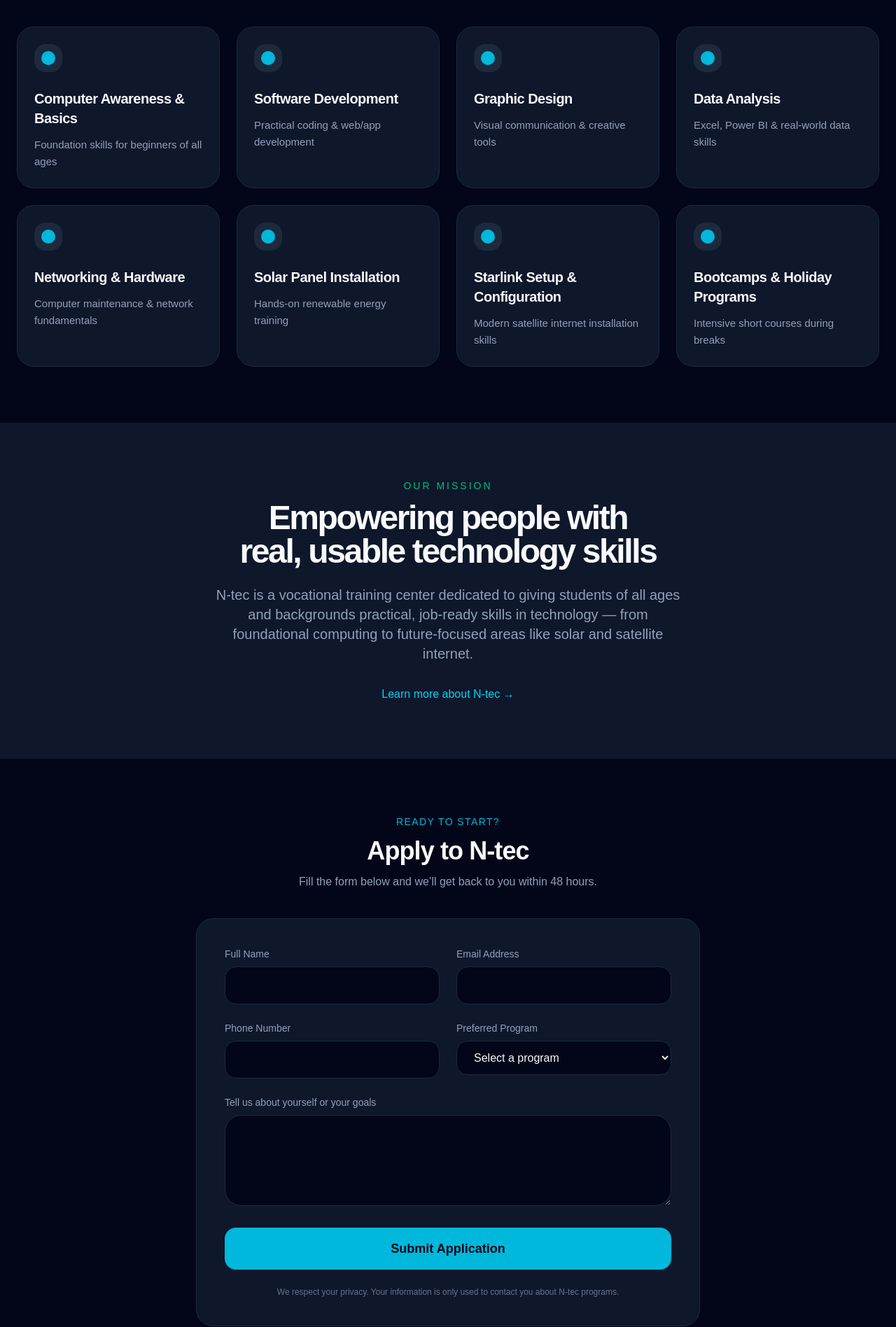
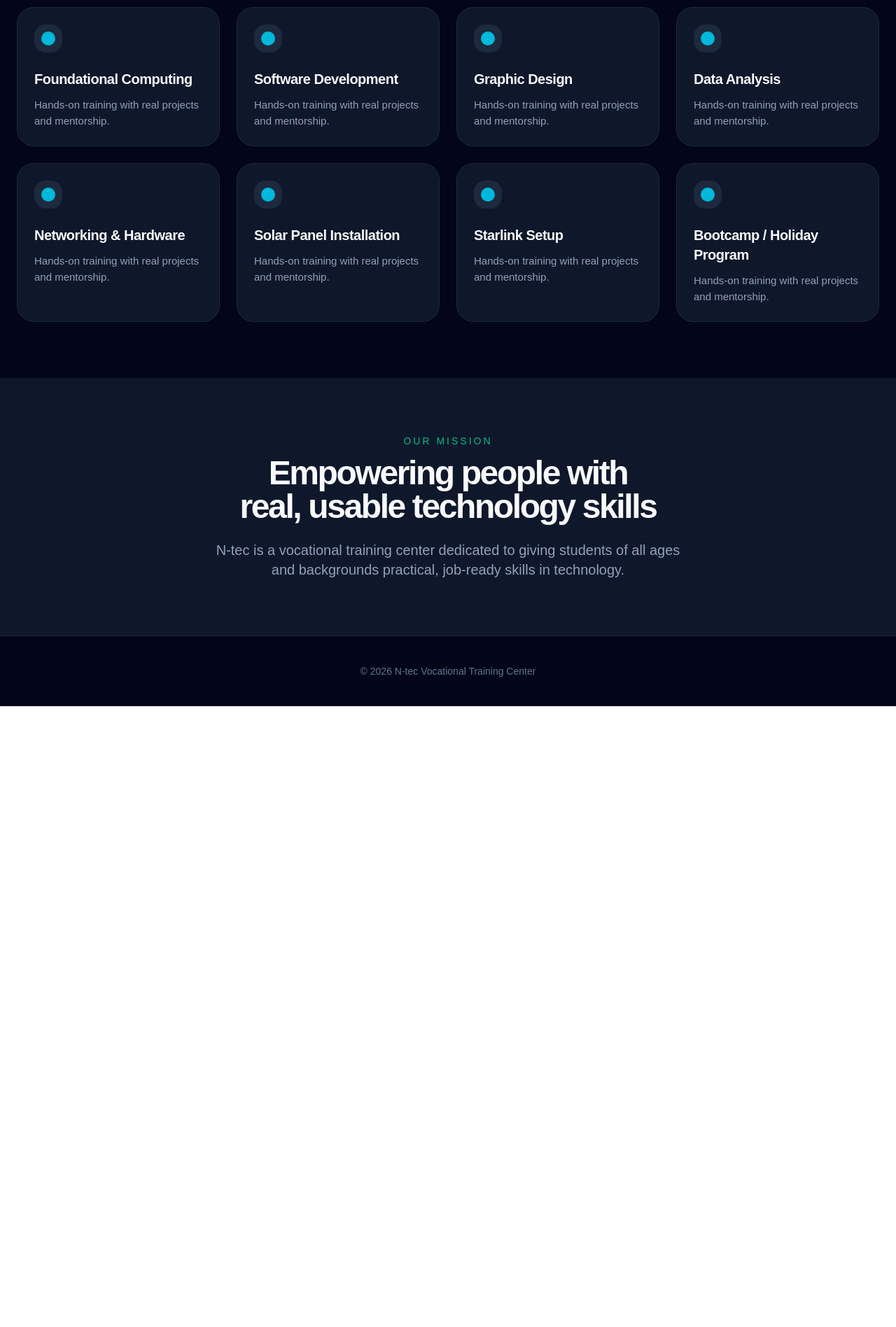
Before and after one commit to Cindylabelle/n-tec-website, a Next.js app: page / in a window 1280 px wide. Shown: the part 731-2627 px from the top of the page at 70% size. After the commit the page ends 1740 px from the top, so only its background shows below. Built offline with nearby package versions, Linux system fonts and the light colour scheme.

Commit message:
feat: new interactive modal application form

```diff
--- a/app/page.tsx
+++ b/app/page.tsx
@@ -2,30 +2,88 @@
 
 import React, { useState } from 'react';
 
+interface FormData {
+  program: string;
+  course: string;
+  level: string;
+  startDate: string;
+  duration: string;
+  fullName: string;
+  phone: string;
+  email: string;
+  message: string;
+}
+
 export default function NtecHome() {
-  const [formData, setFormData] = useState({
-    name: '',
+  const [isModalOpen, setIsModalOpen] = useState(false);
+  const [formData, setFormData] = useState<FormData>({
+    program: '',
+    course: '',
+    level: '',
+    startDate: '',
+    duration: '',
+    fullName: '',
+    phone: '',
     email: '',
-    phone: '',
-    program: '',
     message: '',
   });
+  const [errors, setErrors] = useState<Partial<FormData>>({});
   const [isSubmitting, setIsSubmitting] = useState(false);
   const [submitted, setSubmitted] = useState(false);
+
+  const openModal = () => {
+    setIsModalOpen(true);
+    setSubmitted(false);
+    setErrors({});
+  };
+
+  const closeModal = () => {
+    setIsModalOpen(false);
+    // Reset form when closing
+    setFormData({
+      program: '', course: '', level: '', startDate: '', duration: '',
+      fullName: '', phone: '', email: '', message: '',
+    });
+    setErrors({});
+  };
 
   const handleInputChange = (e: React.ChangeEvent<HTMLInputElement | HTMLSelectElement | HTMLTextAreaElement>) => {
     const { name, value } = e.target;
     setFormData(prev => ({ ...prev, [name]: value }));
+
+    // Clear error when user starts typing
+    if (errors[name as keyof FormData]) {
+      setErrors(prev => ({ ...prev, [name]: undefined }));
+    }
+  };
+
+  const validateForm = (): boolean => {
+    const newErrors: Partial<FormData> = {};
+
+    if (!formData.program) newErrors.program = 'Program is required';
+    if (!formData.course) newErrors.course = 'Course is required';
+    if (!formData.level) newErrors.level = 'Level is required';
+    if (!formData.startDate) newErrors.startDate = 'Start date is required';
+    if (!formData.duration) newErrors.duration = 'Duration is required';
+    if (!formData.fullName) newErrors.fullName = 'Full name is required';
+    if (!formData.phone) newErrors.phone = 'Phone number is required';
+    if (!formData.email) newErrors.email = 'Email address is required';
+    if (!formData.message) newErrors.message = 'Message is required';
+
+    setErrors(newErrors);
+    return Object.keys(newErrors).length === 0;
   };
 
   const handleSubmit = async (e: React.FormEvent) => {
     e.preventDefault();
+
+    if (!validateForm()) return;
+
     setIsSubmitting(true);
 
-    // TODO: Replace with your actual Formspree endpoint
-    // Example: https://formspree.io/f/YOUR_FORM_ID
     try {
-      const response = await fetch('https://formspree.io/f/xnjylapr', {
+      // Replace with your actual Formspree endpoint
+      const response = await fetch('https://formspree.io/f/mykalglg', {
         method: 'POST',
         headers: { 'Content-Type': 'application/json' },
         body: JSON.stringify(formData),
@@ -33,26 +91,45 @@
 
       if (response.ok) {
         setSubmitted(true);
-        setFormData({ name: '', email: '', phone: '', program: '', message: '' });
+        setTimeout(() => {
+          closeModal();
+        }, 2000);
       }
     } catch (error) {
-      console.error('Form submission error:', error);
-      alert('Something went wrong. Please try again or email us directly.');
+      alert('Something went wrong. Please try again.');
     } finally {
       setIsSubmitting(false);
     }
   };
 
-  const programs = [
-    { title: "Computer Awareness & Basics", desc: "Foundation skills for beginners of all ages" },
-    { title: "Software Development", desc: "Practical coding & web/app development" },
-    { title: "Graphic Design", desc: "Visual communication & creative tools" },
-    { title: "Data Analysis", desc: "Excel, Power BI & real-world data skills" },
-    { title: "Networking & Hardware", desc: "Computer maintenance & network fundamentals" },
-    { title: "Solar Panel Installation", desc: "Hands-on renewable energy training" },
-    { title: "Starlink Setup & Configuration", desc: "Modern satellite internet installation skills" },
-    { title: "Bootcamps & Holiday Programs", desc: "Intensive short courses during breaks" },
+  // Program & Course options (you can edit these)
+  const programOptions = [
+    'Foundational Computing',
+    'Software Development',
+    'Graphic Design',
+    'Data Analysis',
+    'Networking & Hardware',
+    'Solar Panel Installation',
+    'Starlink Setup',
+    'Bootcamp / Holiday Program',
   ];
+
+  const courseOptions = [
+    'Computer Basics & Digital Literacy',
+    'Web Development (Frontend)',
+    'Web Development (Fullstack)',
+    'Mobile App Development',
+    'Graphic Design & Branding',
+    'UI/UX Design',
+    'Data Analysis with Excel & Power BI',
+    'Networking Fundamentals',
+    'Computer Hardware & Maintenance',
+    'Solar Panel Installation & Maintenance',
+    'Starlink Installation & Configuration',
+    'Career Readiness Bootcamp',
+  ];
+
+  const levelOptions = ['Beginner', 'Intermediate', 'Advanced', 'Does not apply'];
 
   return (
     <div className="min-h-screen bg-slate-950 text-slate-50">
@@ -69,16 +146,15 @@
           <div className="hidden md:flex items-center gap-8 text-sm">
             <a href="#programs" className="hover:text-cyan-400 transition-colors">Programs</a>
             <a href="#about" className="hover:text-cyan-400 transition-colors">About</a>
-            <a href="#apply" className="hover:text-cyan-400 transition-colors">Apply</a>
-            <a href="/contact" className="hover:text-cyan-400 transition-colors">Contact</a>
+            <a href="#contact" className="hover:text-cyan-400 transition-colors">Contact</a>
           </div>
 
-          <a
-            href="#apply"
+          <button
+            onClick={openModal}
             className="px-5 py-2.5 bg-cyan-500 hover:bg-cyan-400 text-slate-950 font-medium rounded-xl text-sm transition-all active:scale-[0.985]"
           >
             Apply Now
-          </a>
+          </button>
         </div>
       </nav>
 
@@ -94,53 +170,45 @@
 
         <p className="max-w-2xl mx-auto text-xl text-slate-400 mb-10">
           Hands-on vocational training in computing, software, design, data,
-          networking, solar energy & Starlink installation — designed for students
-          ready to work.
+          networking, solar energy & Starlink installation.
         </p>
 
         <div className="flex flex-col sm:flex-row gap-4 justify-center">
-          <a
-            href="#apply"
+          <button
+            onClick={openModal}
             className="px-8 py-4 bg-cyan-500 hover:bg-cyan-400 text-slate-950 font-semibold rounded-2xl text-lg transition-all active:scale-[0.985]"
           >
             Start Your Application
-          </a>
-          <a
-            href="#programs"
-            className="px-8 py-4 border border-slate-700 hover:bg-slate-900 rounded-2xl text-lg transition-all"
-          >
+          </button>
+          <a href="#programs" className="px-8 py-4 border border-slate-700 hover:bg-slate-900 rounded-2xl text-lg transition-all flex items-center justify-center">
             Explore Programs
           </a>
         </div>
       </section>
 
-      {/* Programs Showcase */}
+      {/* Programs Section */}
       <section id="programs" className="max-w-7xl mx-auto px-6 pb-20">
         <div className="flex justify-between items-end mb-10">
           <div>
             <div className="text-cyan-500 text-sm font-medium tracking-widest">WHAT WE OFFER</div>
             <h2 className="text-4xl font-semibold tracking-tight mt-2">Practical Programs</h2>
           </div>
-          <a href="/programs" className="hidden md:block text-sm text-cyan-400 hover:text-cyan-300">View all programs →</a>
         </div>
 
         <div className="grid md:grid-cols-2 lg:grid-cols-4 gap-6">
-          {programs.map((program, index) => (
-            <div
-              key={index}
-              className="group bg-slate-900 border border-slate-800 rounded-3xl p-6 hover:border-cyan-500/30 transition-all duration-300 hover:-translate-y-1"
-            >
+          {programOptions.slice(0, 8).map((program, index) => (
+            <div key={index} className="group bg-slate-900 border border-slate-800 rounded-3xl p-6 hover:border-cyan-500/30 transition-all hover:-translate-y-1">
               <div className="w-10 h-10 bg-slate-800 rounded-2xl mb-6 flex items-center justify-center group-hover:bg-cyan-500/10 transition-colors">
                 <div className="w-5 h-5 bg-cyan-500 rounded-full" />
               </div>
-              <h3 className="font-semibold text-xl mb-3 tracking-tight">{program.title}</h3>
-              <p className="text-slate-400 text-[15px] leading-relaxed">{program.desc}</p>
+              <h3 className="font-semibold text-xl mb-3 tracking-tight">{program}</h3>
+              <p className="text-slate-400 text-[15px]">Hands-on training with real projects and mentorship.</p>
             </div>
           ))}
         </div>
       </section>
 
-      {/* About Teaser */}
+      {/* About Section */}
       <section id="about" className="bg-slate-900 py-20">
         <div className="max-w-4xl mx-auto px-6 text-center">
           <div className="text-emerald-500 text-sm font-medium tracking-[3px] mb-3">OUR MISSION</div>
@@ -149,102 +217,204 @@
           </h2>
           <p className="text-xl text-slate-400 max-w-2xl mx-auto">
             N-tec is a vocational training center dedicated to giving students of all ages
-            and backgrounds practical, job-ready skills in technology — from foundational
-            computing to future-focused areas like solar and satellite internet.
+            and backgrounds practical, job-ready skills in technology.
           </p>
-          <a
-            href="/about"
-            className="inline-block mt-8 text-cyan-400 hover:text-cyan-300 font-medium"
-          >
-            Learn more about N-tec →
-          </a>
         </div>
-      </section>
-
-      {/* Application Form */}
-      <section id="apply" className="max-w-3xl mx-auto px-6 py-20">
-        <div className="text-center mb-10">
-          <div className="text-cyan-500 text-sm font-medium tracking-widest">READY TO START?</div>
-          <h2 className="text-4xl font-semibold tracking-tight mt-3">Apply to N-tec</h2>
-          <p className="text-slate-400 mt-3">Fill the form below and we’ll get back to you within 48 hours.</p>
-        </div>
-
-        {submitted ? (
-          <div className="bg-emerald-950 border border-emerald-900 rounded-3xl p-10 text-center">
-            <div className="text-emerald-400 text-5xl mb-4">✓</div>
-            <h3 className="text-2xl font-semibold mb-2">Application Received!</h3>
-            <p className="text-slate-400">Thank you. We’ll contact you within 48 hours.</p>
-          </div>
-        ) : (
-          <form onSubmit={handleSubmit} className="bg-slate-900 border border-slate-800 rounded-3xl p-8 md:p-10 space-y-6">
-            <div className="grid md:grid-cols-2 gap-6">
-              <div>
-                <label className="block text-sm mb-2 text-slate-400">Full Name</label>
-                <input
-                  type="text" name="name" value={formData.name} onChange={handleInputChange} required
-                  className="w-full bg-slate-950 border border-slate-800 rounded-2xl px-5 py-3.5 focus:outline-none focus:border-cyan-500"
-                />
-              </div>
-              <div>
-                <label className="block text-sm mb-2 text-slate-400">Email Address</label>
-                <input
-                  type="email" name="email" value={formData.email} onChange={handleInputChange} required
-                  className="w-full bg-slate-950 border border-slate-800 rounded-2xl px-5 py-3.5 focus:outline-none focus:border-cyan-500"
-                />
-              </div>
-            </div>
-
-            <div className="grid md:grid-cols-2 gap-6">
-              <div>
-                <label className="block text-sm mb-2 text-slate-400">Phone Number</label>
-                <input
-                  type="tel" name="phone" value={formData.phone} onChange={handleInputChange} required
-                  className="w-full bg-slate-950 border border-slate-800 rounded-2xl px-5 py-3.5 focus:outline-none focus:border-cyan-500"
-                />
-              </div>
-              <div>
-                <label className="block text-sm mb-2 text-slate-400">Preferred Program</label>
-                <select
-                  name="program" value={formData.program} onChange={handleInputChange} required
-                  className="w-full bg-slate-950 border border-slate-800 rounded-2xl px-5 py-3.5 focus:outline-none focus:border-cyan-500"
-                >
-                  <option value="">Select a program</option>
-                  {programs.map((p, i) => (
-                    <option key={i} value={p.title}>{p.title}</option>
-                  ))}
-                </select>
-              </div>
-            </div>
-
-            <div>
-              <label className="block text-sm mb-2 text-slate-400">Tell us about yourself or your goals</label>
-              <textarea
-                name="message" value={formData.message} onChange={handleInputChange} rows={4} required
-                className="w-full bg-slate-950 border border-slate-800 rounded-3xl px-5 py-4 focus:outline-none focus:border-cyan-500 resize-y"
-              />
-            </div>
-
-            <button
-              type="submit"
-              disabled={isSubmitting}
-              className="w-full py-4 bg-cyan-500 hover:bg-cyan-400 disabled:bg-slate-700 text-slate-950 font-semibold rounded-2xl text-lg transition-all active:scale-[0.985]"
-            >
-              {isSubmitting ? 'Submitting...' : 'Submit Application'}
-            </button>
-
-            <p className="text-center text-xs text-slate-500">
-              We respect your privacy. Your information is only used to contact you about N-tec programs.
-            </p>
-          </form>
-        )}
       </section>
 
       {/* Footer */}
       <footer className="border-t border-slate-800 py-10 text-center text-sm text-slate-500">
         <div className="max-w-7xl mx-auto px-6">
-          © {new Date().getFullYear()} N-tec Vocational Training Center. All rights reserved.
+          © {new Date().getFullYear()} N-tec Vocational Training Center
         </div>
       </footer>
+
+      {/* ==================== MODAL FORM ==================== */}
+      {isModalOpen && (
+        <div className="fixed inset-0 z-[100] flex items-center justify-center bg-black/70 p-4">
+          <div className="bg-white w-full max-w-2xl rounded-3xl shadow-2xl overflow-hidden">
+            {/* Modal Header */}
+            <div className="px-8 pt-8 pb-4 border-b">
+              <div className="flex justify-between items-start">
+                <div>
+                  <h2 className="text-3xl font-semibold text-slate-900">Apply</h2>
+                  <p className="text-slate-600 mt-1">Fill out the form below to apply for a program.</p>
+                </div>
+                <button onClick={closeModal} className="text-3xl text-slate-400 hover:text-slate-600">×</button>
+              </div>
+            </div>
+
+            {submitted ? (
+              <div className="p-12 text-center">
+                <div className="text-emerald-500 text-6xl mb-4">✓</div>
+                <h3 className="text-2xl font-semibold text-slate-900 mb-2">Application Received!</h3>
+                <p className="text-slate-600">Thank you. We’ll contact you within 48 hours.</p>
+              </div>
+            ) : (
+              <form onSubmit={handleSubmit} className="p-8 space-y-8">
+                {/* Program Details Section */}
+                <div>
+                  <h3 className="text-orange-600 font-semibold text-lg mb-4">Program Details</h3>
+
+                  <div className="grid grid-cols-1 md:grid-cols-2 gap-4">
+                    {/* Program */}
+                    <div>
+                      <label className="block text-sm font-medium text-slate-700 mb-1.5">Program</label>
+                      <select
+                        name="program"
+                        value={formData.program}
+                        onChange={handleInputChange}
+                        className={`w-full border rounded-2xl px-4 py-3 text-slate-900 focus:outline-none ${errors.program ? 'border-red-500' : 'border-slate-300'}`}
+                      >
+                        <option value="">Select an option</option>
+                        {programOptions.map((opt, i) => (
+                          <option key={i} value={opt}>{opt}</option>
+                        ))}
+                      </select>
+                      {errors.program && <p className="text-red-500 text-sm mt-1">{errors.program}</p>}
+                    </div>
+
+                    {/* Course */}
+                    <div>
+                      <label className="block text-sm font-medium text-slate-700 mb-1.5">Course</label>
+                      <select
+                        name="course"
+                        value={formData.course}
+                        onChange={handleInputChange}
+                        className={`w-full border rounded-2xl px-4 py-3 text-slate-900 focus:outline-none ${errors.course ? 'border-red-500' : 'border-slate-300'}`}
+                      >
+                        <option value="">Select an option</option>
+                        {courseOptions.map((opt, i) => (
+                          <option key={i} value={opt}>{opt}</option>
+                        ))}
+                      </select>
+                      {errors.course && <p className="text-red-500 text-sm mt-1">{errors.course}</p>}
+                    </div>
+
+                    {/* Level */}
+                    <div>
+                      <label className="block text-sm font-medium text-slate-700 mb-1.5">Level</label>
+                      <select
+                        name="level"
+                        value={formData.level}
+                        onChange={handleInputChange}
+                        className={`w-full border rounded-2xl px-4 py-3 text-slate-900 focus:outline-none ${errors.level ? 'border-red-500' : 'border-slate-300'}`}
+                      >
+                        <option value="">Select an option</option>
+                        {levelOptions.map((opt, i) => (
+                          <option key={i} value={opt}>{opt}</option>
+                        ))}
+                      </select>
+                      {errors.level && <p className="text-red-500 text-sm mt-1">{errors.level}</p>}
+                    </div>
+
+                    {/* Start Date */}
+                    <div>
+                      <label className="block text-sm font-medium text-slate-700 mb-1.5">Start Date</label>
+                      <input
+                        type="date"
+                        name="startDate"
+                        value={formData.startDate}
+                        onChange={handleInputChange}
+                        className={`w-full border rounded-2xl px-4 py-3 text-slate-900 focus:outline-none ${errors.startDate ? 'border-red-500' : 'border-slate-300'}`}
+                      />
+                      {errors.startDate && <p className="text-red-500 text-sm mt-1">{errors.startDate}</p>}
+                    </div>
+
+                    {/* Duration */}
+                    <div className="md:col-span-2">
+                      <label className="block text-sm font-medium text-slate-700 mb-1.5">Duration</label>
+                      <input
+                        type="text"
+                        name="duration"
+                        value={formData.duration}
+                        onChange={handleInputChange}
+                        placeholder="e.g. 3 months"
+                        className={`w-full border rounded-2xl px-4 py-3 text-slate-900 focus:outline-none ${errors.duration ? 'border-red-500' : 'border-slate-300'}`}
+                      />
+                      {errors.duration && <p className="text-red-500 text-sm mt-1">{errors.duration}</p>}
+                    </div>
+                  </div>
+                </div>
+
+                {/* Personal Information Section */}
+                <div>
+                  <h3 className="text-orange-600 font-semibold text-lg mb-4">Personal Information</h3>
+
+                  <div className="grid grid-cols-1 md:grid-cols-2 gap-4">
+                    <div>
+                      <label className="block text-sm font-medium text-slate-700 mb-1.5">Full Name</label>
+                      <input
+                        type="text"
+                        name="fullName"
+                        value={formData.fullName}
+                        onChange={handleInputChange}
+                        className={`w-full border rounded-2xl px-4 py-3 text-slate-900 focus:outline-none ${errors.fullName ? 'border-red-500' : 'border-slate-300'}`}
+                      />
+                      {errors.fullName && <p className="text-red-500 text-sm mt-1">{errors.fullName}</p>}
+                    </div>
+
+                    <div>
+                      <label className="block text-sm font-medium text-slate-700 mb-1.5">Phone Number</label>
+                      <input
+                        type="tel"
+                        name="phone"
+                        value={formData.phone}
+                        onChange={handleInputChange}
+                        className={`w-full border rounded-2xl px-4 py-3 text-slate-900 focus:outline-none ${errors.phone ? 'border-red-500' : 'border-slate-300'}`}
+                      />
+                      {errors.phone && <p className="text-red-500 text-sm mt-1">{errors.phone}</p>}
+                    </div>
+
+                    <div>
+                      <label className="block text-sm font-medium text-slate-700 mb-1.5">Email Address</label>
+                      <input
+                        type="email"
+                        name="email"
+                        value={formData.email}
+                        onChange={handleInputChange}
+                        className={`w-full border rounded-2xl px-4 py-3 text-slate-900 focus:outline-none ${errors.email ? 'border-red-500' : 'border-slate-300'}`}
+                      />
+                      {errors.email && <p className="text-red-500 text-sm mt-1">{errors.email}</p>}
+                    </div>
+
+                    <div className="md:col-span-2">
+                      <label className="block text-sm font-medium text-slate-700 mb-1.5">Message</label>
+                      <textarea
+                        name="message"
+                        value={formData.message}
+                        onChange={handleInputChange}
+                        rows={4}
+                        placeholder="Why are you applying? Any additional info you want us to know"
+                        className={`w-full border rounded-3xl px-4 py-3 text-slate-900 focus:outline-none resize-y ${errors.message ? 'border-red-500' : 'border-slate-300'}`}
+                      />
+                      {errors.message && <p className="text-red-500 text-sm mt-1">{errors.message}</p>}
+                    </div>
+                  </div>
+                </div>
+
+                {/* Buttons */}
+                <div className="flex justify-end gap-3 pt-4 border-t">
+                  <button
+                    type="button"
+                    onClick={closeModal}
+                    className="px-6 py-3 text-slate-600 hover:text-slate-900 font-medium"
+                  >
+                    Cancel
+                  </button>
+                  <button
+                    type="submit"
+                    disabled={isSubmitting}
+                    className="px-8 py-3 bg-orange-600 hover:bg-orange-700 disabled:bg-orange-400 text-white font-semibold rounded-2xl transition-all"
+                  >
+                    {isSubmitting ? 'Submitting...' : 'Submit Application'}
+                  </button>
+                </div>
+              </form>
+            )}
+          </div>
+        </div>
+      )}
     </div>
   );
 }
```
